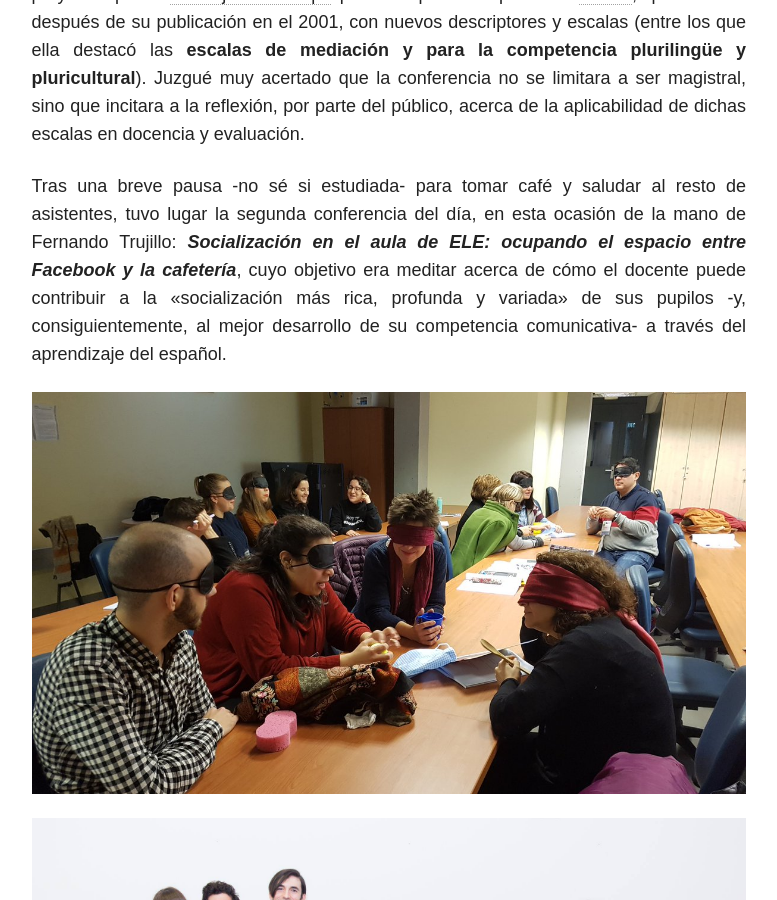
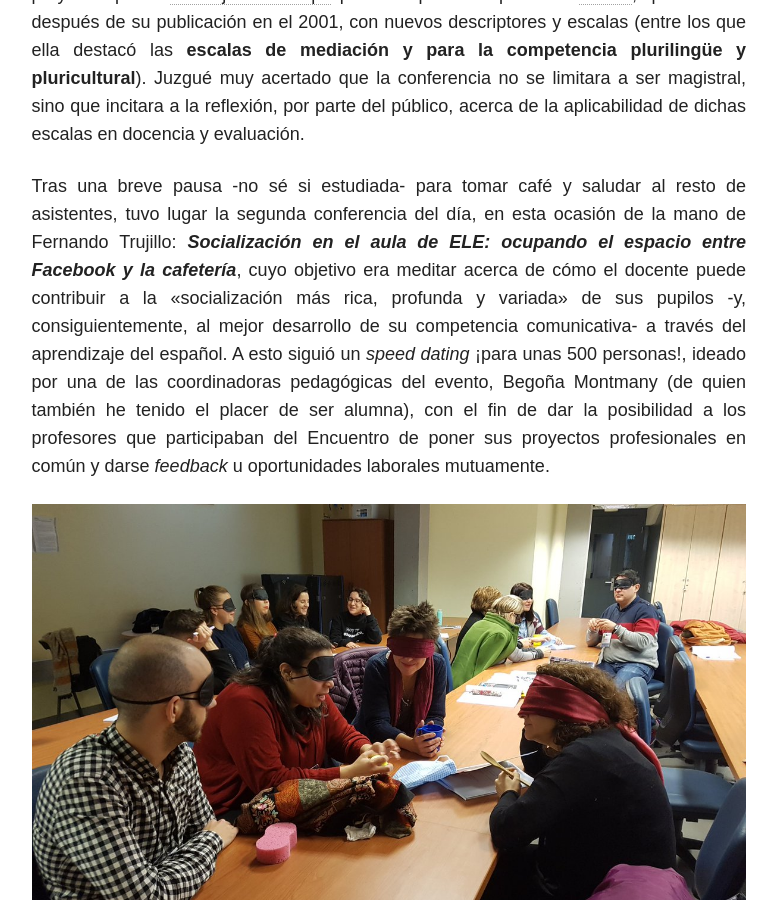
Before and after one commit to immalopez/immalopez.github.io, a Jekyll site: the page built from _posts/blog/2018-12-27-yo-una-joven-padawan.md, in a window 1280 px wide and 900 px high, scrolled down 1885 px. Shown: the whole window, without its empty margins (348-1125 px from the left). Built offline with Jekyll 4.4.1, drawn with Linux system fonts in a browser that asks for light colours; nearby versions of some CDN libraries; comment, search, counter and statistics services are not loaded.

Commit message:
Update 2018-12-27-yo-una-joven-padawan.md

```diff
--- a/_posts/blog/2018-12-27-yo-una-joven-padawan.md
+++ b/_posts/blog/2018-12-27-yo-una-joven-padawan.md
@@ -23,7 +23,7 @@
 
 El viernes 21 se dedicó principalmente a las conferencias. Dado que estuve ocupada repartiendo acreditaciones y la documentación necesaria para el Encuentro, así como dando la bienvenida a los asistentes, me perdí el comienzo de la primera, **_El CEFR Companion Volume: breve descripción y posible impacto en docencia y evaluación_**, impartida por Neus Figueras. En ella, la ponente discutía de forma crítica el proyecto que el <a href="https://es.wikipedia.org/wiki/Consejo_de_Europa" target="_blank">Consejo de Europa</a> presentó para enriquecer el <a href="https://es.wikipedia.org/wiki/Marco_Común_Europeo_de_Referencia_para_las_lenguas" target="_blank">MCER</a>, quince años después de su publicación en el 2001, con nuevos descriptores y escalas (entre los que ella destacó las **escalas de mediación y para la competencia plurilingüe y pluricultural**). Juzgué muy acertado que la conferencia no se limitara a ser magistral, sino que incitara a la reflexión, por parte del público, acerca de la aplicabilidad de dichas escalas en docencia y evaluación.
 
-Tras una breve pausa -no sé si estudiada- para tomar café y saludar al resto de asistentes, tuvo lugar la segunda conferencia del día, en esta ocasión de la mano de Fernando Trujillo: **_Socialización en el aula de ELE: ocupando el espacio entre Facebook y la cafetería_**, cuyo objetivo era meditar acerca de cómo el docente puede contribuir a la «socialización más rica, profunda y variada» de sus pupilos -y, consiguientemente, al mejor desarrollo de su competencia comunicativa- a través del aprendizaje del español.
+Tras una breve pausa -no sé si estudiada- para tomar café y saludar al resto de asistentes, tuvo lugar la segunda conferencia del día, en esta ocasión de la mano de Fernando Trujillo: **_Socialización en el aula de ELE: ocupando el espacio entre Facebook y la cafetería_**, cuyo objetivo era meditar acerca de cómo el docente puede contribuir a la «socialización más rica, profunda y variada» de sus pupilos -y, consiguientemente, al mejor desarrollo de su competencia comunicativa- a través del aprendizaje del español. A esto siguió un _speed dating_ ¡para unas 500 personas!, ideado por una de las coordinadoras pedagógicas del evento, Begoña Montmany (de quien también he tenido el placer de ser alumna), con el fin de dar la posibilidad a los profesores que participaban del Encuentro de poner sus proyectos profesionales en común y darse _feedback_ u oportunidades laborales mutuamente.
 
 ![Taller invidentes](/images/DvAupodWsAANBsF.jpg)
 
```
